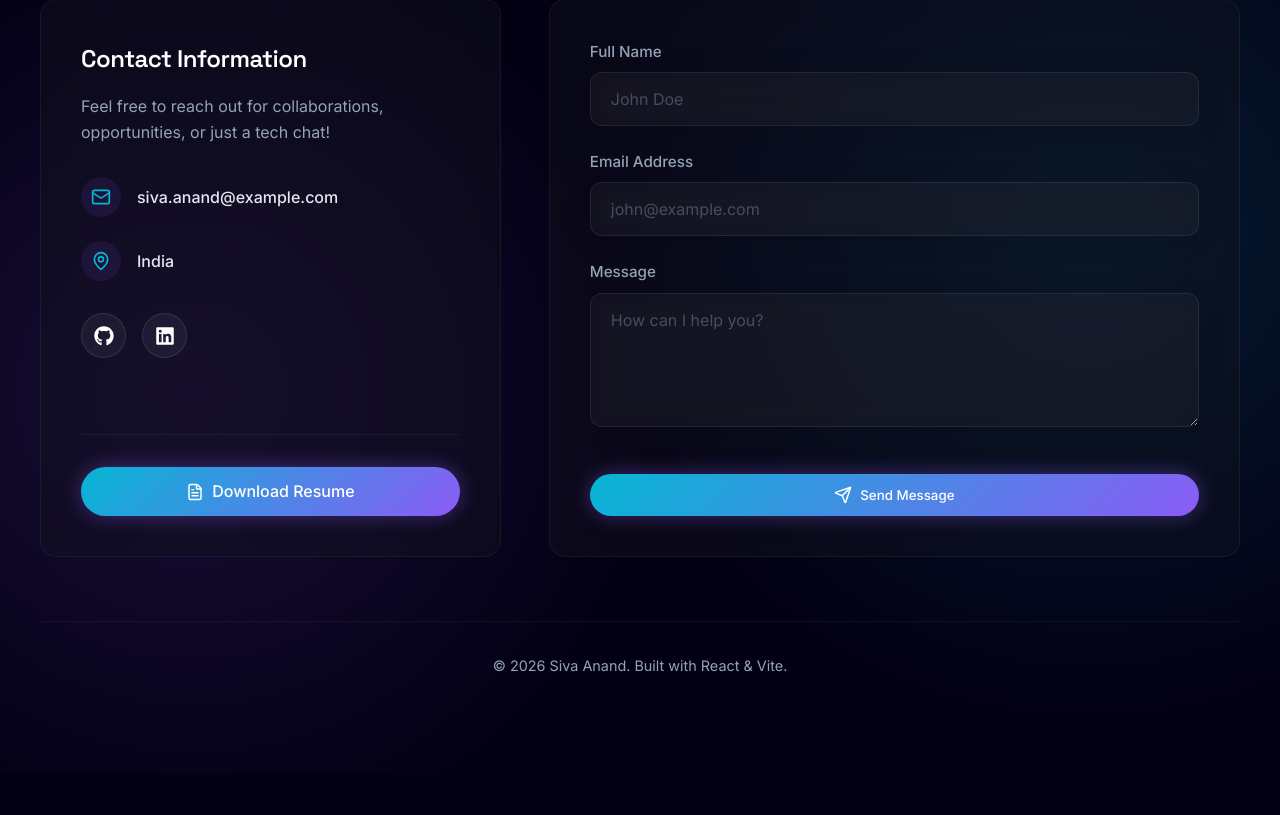
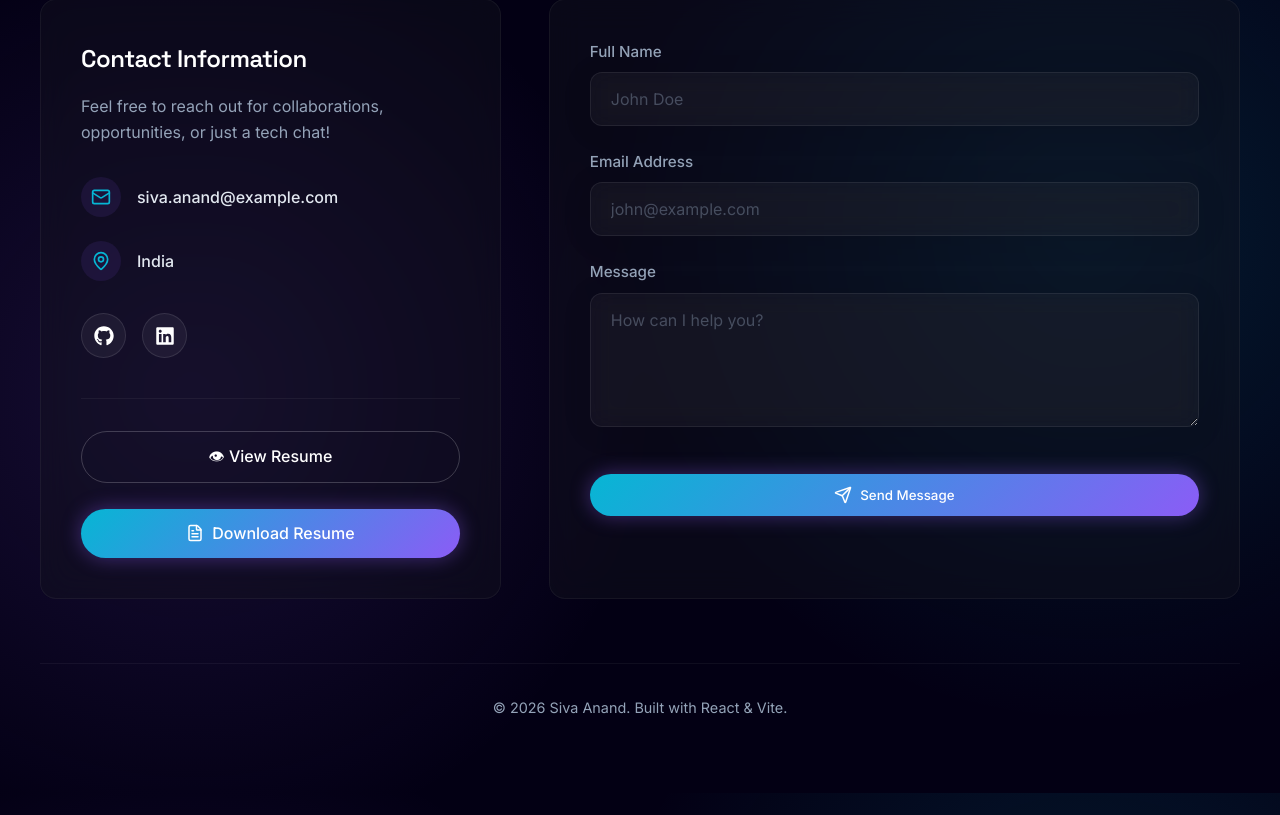
Before and after one commit to sivapothula000/portfolio, a React (Vite) app: page / in a window 1280 px wide. Shown: the part 6407-7222 px from the top of the page. Before the commit the page ends 7180 px from the top, so only its background shows below. Built offline with nearby package versions, Linux system fonts and the light colour scheme.

Commit message:
Resume download button is working and view resume button created

```diff
--- a/src/components/Contact.jsx
+++ b/src/components/Contact.jsx
@@ -86,6 +86,11 @@
             </div>
 
             <div className="resume-section">
+              <a href="/resume.pdf" target="_blank" rel="noopener noreferrer" className="btn btn-secondary resume-btn">
+                👁  View Resume
+              </a>
+              <br></br>
+              <br></br>
               <a href="/resume.pdf" download className="btn btn-primary resume-btn">
                 <FileText size={18} /> Download Resume
               </a>
@@ -110,7 +115,7 @@
                 className="form-control glass"
                 placeholder="John Doe"
                 value={formData.name}
-                onChange={(e) => setFormData({...formData, name: e.target.value})}
+                onChange={(e) => setFormData({ ...formData, name: e.target.value })}
                 required
               />
             </div>
@@ -123,7 +128,7 @@
                 className="form-control glass"
                 placeholder="john@example.com"
                 value={formData.email}
-                onChange={(e) => setFormData({...formData, email: e.target.value})}
+                onChange={(e) => setFormData({ ...formData, email: e.target.value })}
                 required
               />
             </div>
@@ -136,7 +141,7 @@
                 className="form-control glass"
                 placeholder="How can I help you?"
                 value={formData.message}
-                onChange={(e) => setFormData({...formData, message: e.target.value})}
+                onChange={(e) => setFormData({ ...formData, message: e.target.value })}
                 required
               ></textarea>
             </div>
```
Also changed, not shown: 1 other file (tests, documents, lock files or other folders). Lines whose indentation alone changed are shown as unchanged.
